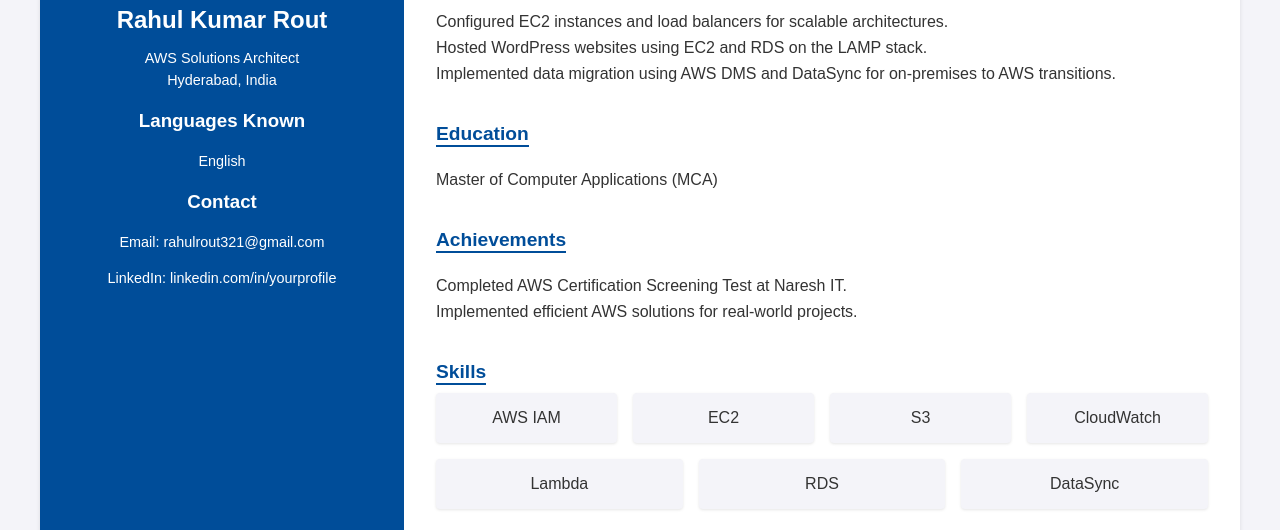
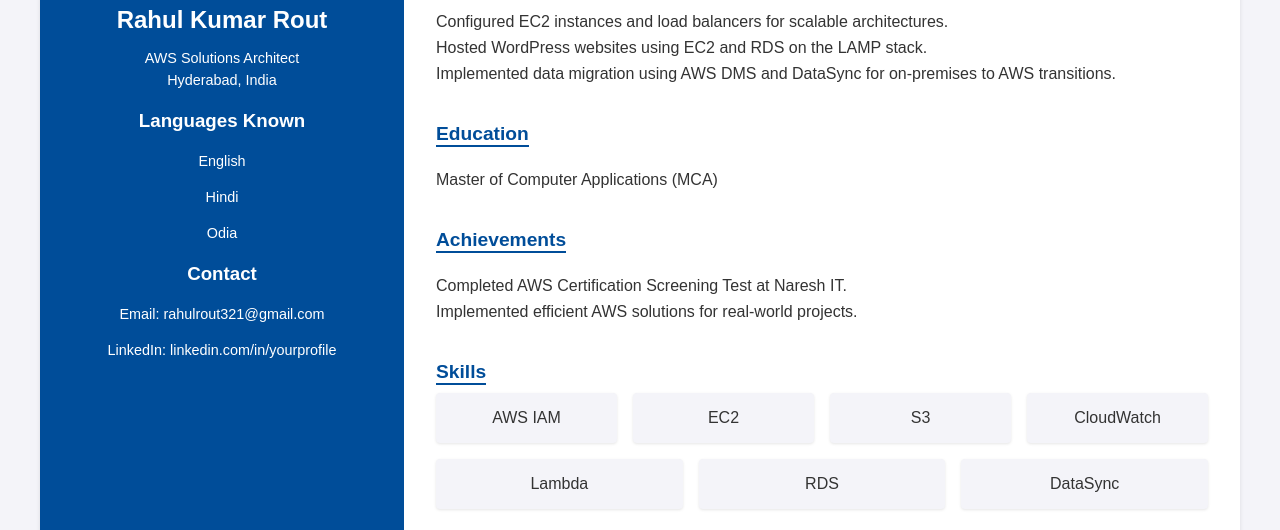
Before and after one commit to rahulrout45/resume, a plain HTML site: page index.html in a window 1280 px wide. Shown: the part 206-736 px from the top of the page. Drawn offline with Linux system fonts and the light colour scheme.

Commit message:
Update index.html

```diff
--- a/index.html
+++ b/index.html
@@ -121,6 +121,8 @@
 
             <h3>Languages Known</h3>
             <p>English</p>
+            <p>Hindi</p>
+            <p>Odia</p>
 
             <h3>Contact</h3>
             <p>Email: rahulrout321@gmail.com</p>
```
